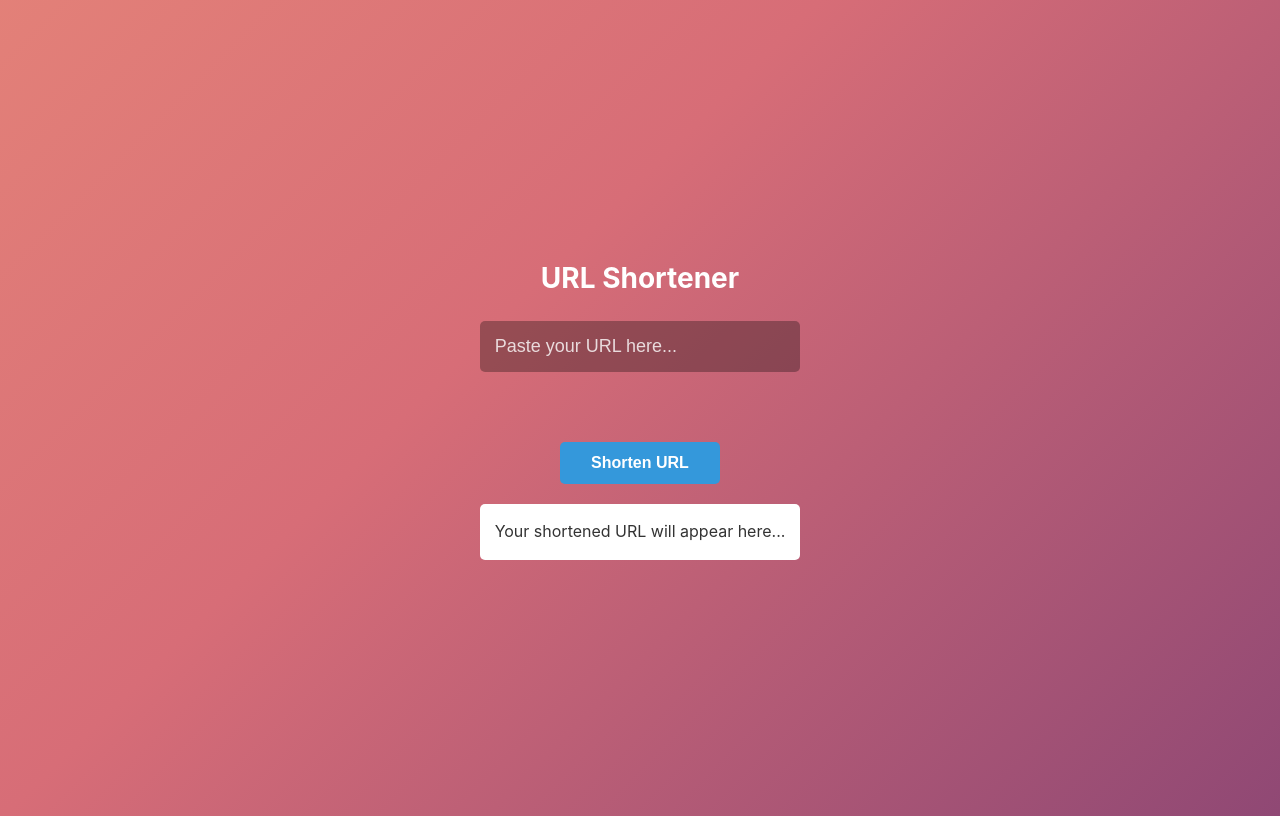
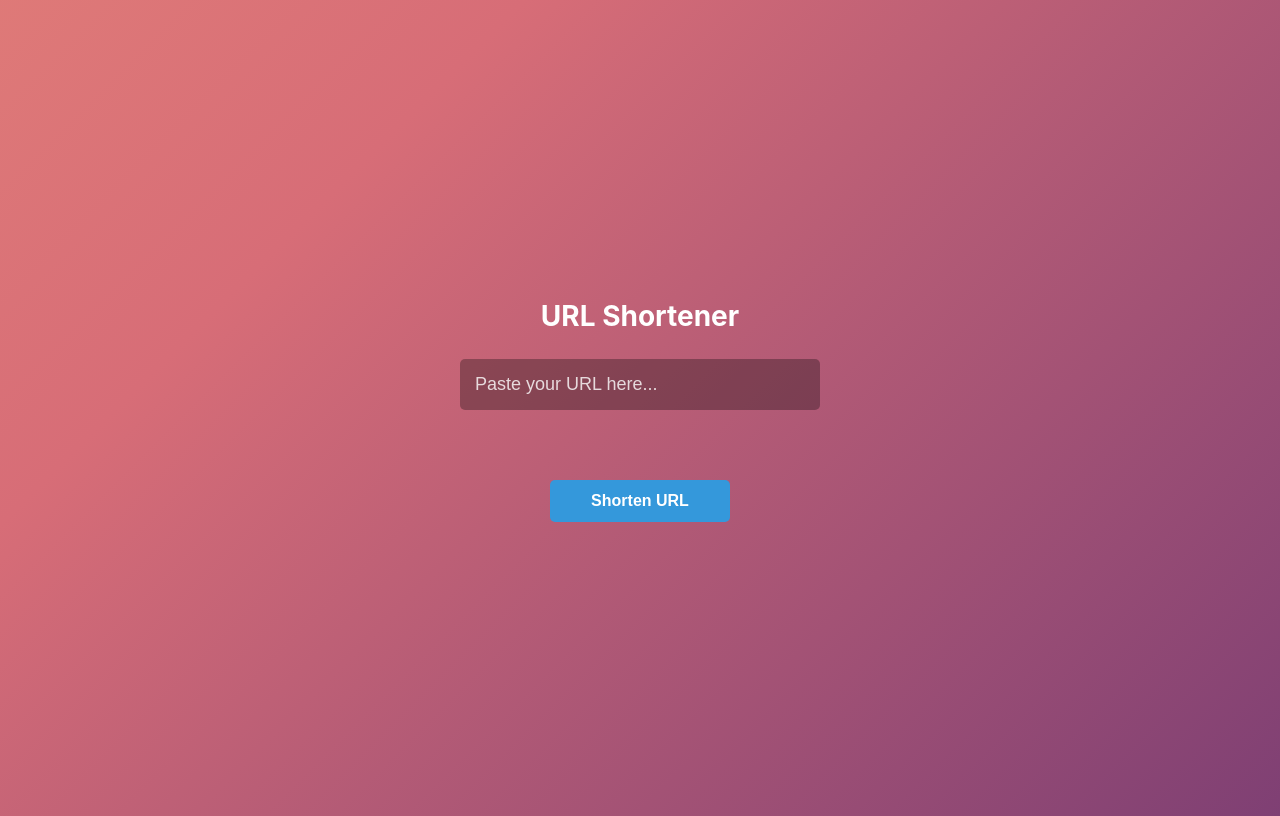
Before and after one commit to vmcy/longstoryshort-frontend, a Vue app: page / in a window 1280 px wide. Built offline with nearby package versions, Linux system fonts and the light colour scheme.

Commit message:
updated color scheme of result box, and its only visible when there is result

```diff
--- a/src/components/UrlShortener.vue
+++ b/src/components/UrlShortener.vue
@@ -3,7 +3,7 @@ import { ref, watch } from 'vue'
 
 const inputUrl = ref('')
 const errorMessage = ref('')
-const resultMessage = ref('Your shortened URL will appear here...')
+const resultMessage = ref('')
 
 // Watch the input and update error message immediately
 watch(inputUrl, (newVal) => {
@@ -29,7 +29,7 @@ function submitForm() {
   const trimmedUrl = inputUrl.value.trim()
   if (!trimmedUrl || !isValidURL(trimmedUrl)) {
     errorMessage.value = 'Please enter a valid URL.'
-    resultMessage.value = 'Your shortened URL will appear here...'
+    resultMessage.value = ''
   } else {
     errorMessage.value = ''
     resultMessage.value = 'Shortened URL: https://short.url/abcd1234'
@@ -53,7 +53,7 @@ function submitForm() {
       </div>
       <button type="submit">Shorten URL</button>
     </form>
-    <div class="result-box">
+    <div v-if="resultMessage" class="result-box">
       {{ resultMessage }}
     </div>
   </div>
@@ -75,6 +75,7 @@ div {
 /* Container styling */
 .container {
   max-width: 400px;
+  min-width: 400px;
   width: 100%;
   padding: 20px;
 }
@@ -153,5 +154,6 @@ button:hover {
   border-radius: 5px;
   margin-top: 20px;
   text-align: center;
+  box-shadow: 0 2px 4px rgba(0, 0, 0, 0.1);
 }
 </style>
```
